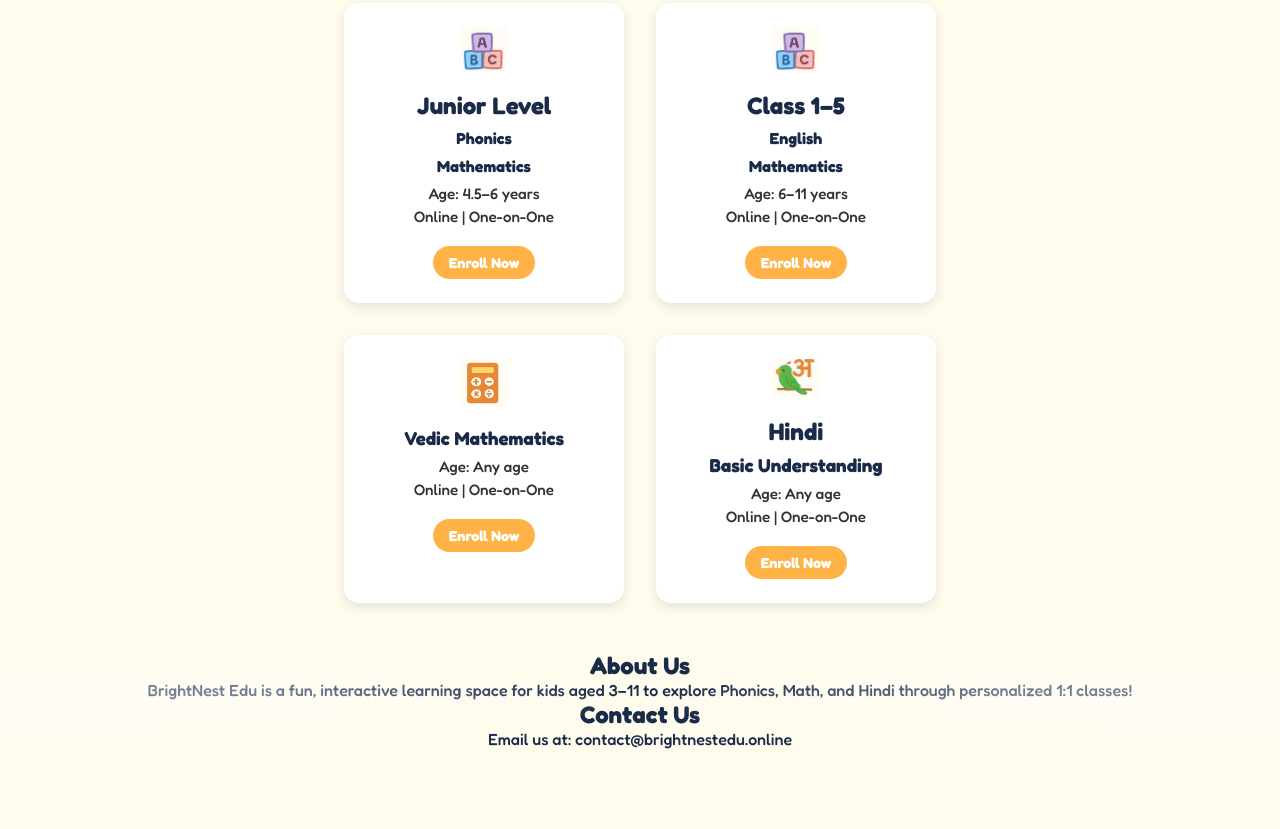
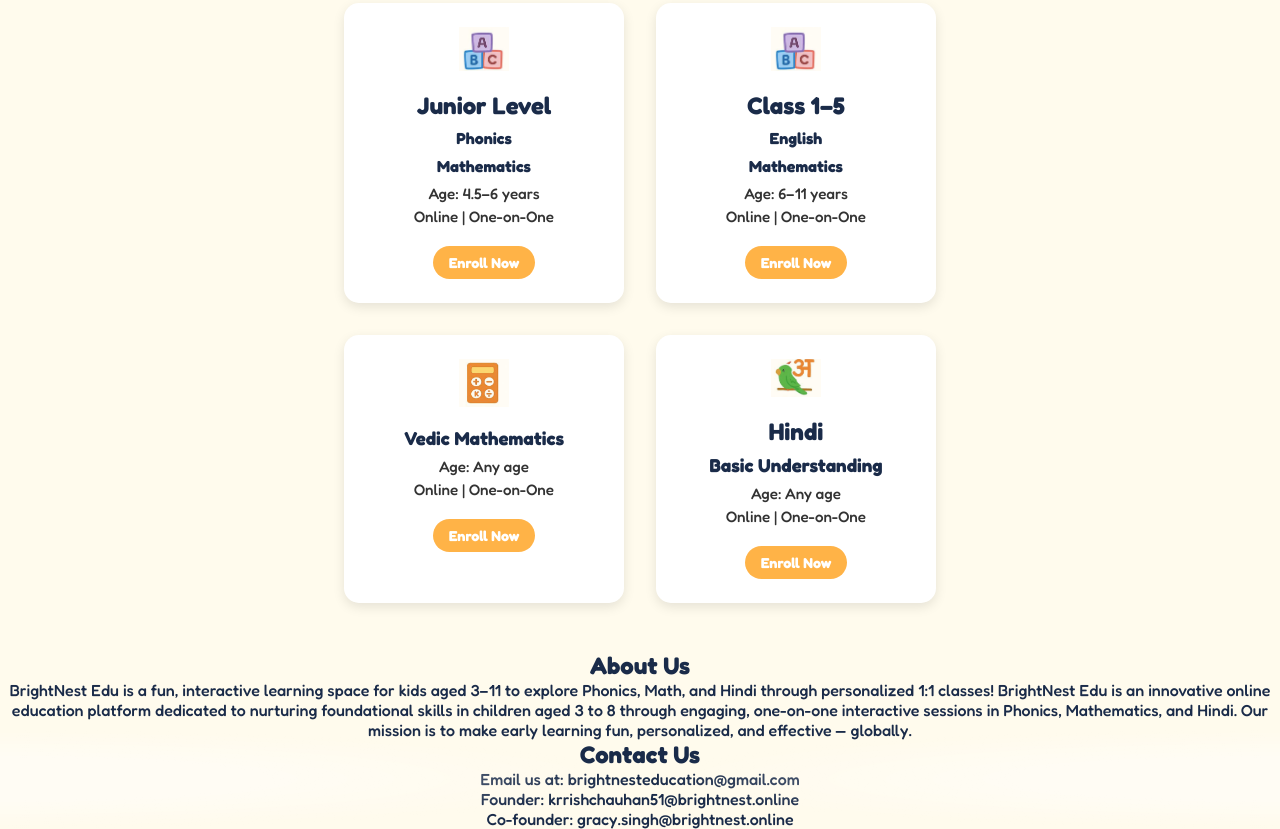
Before and after one commit to Krrishchauhan/BrightNest-Website, a plain HTML site: page index.html in a window 1280 px wide. Shown: the part 1137-1966 px from the top of the page. Before the commit the page ends 1886 px from the top, so only its background shows below. Drawn offline with Linux system fonts and the light colour scheme.

Commit message:
index.html

```diff
--- a/index.html
+++ b/index.html
@@ -411,12 +411,16 @@
     <h2>About Us</h2>
     <p>
       BrightNest Edu is a fun, interactive learning space for kids aged 3–11 to explore Phonics, Math, and Hindi through personalized 1:1 classes!
+      BrightNest Edu is an innovative online education platform dedicated to nurturing foundational skills in children aged 3 to 8 through engaging, one-on-one interactive sessions in Phonics, Mathematics, and Hindi. Our mission is to make early learning fun, personalized, and effective — globally.
+
     </p>
   </section>
 
   <section id="contact">
     <h2>Contact Us</h2>
-    <p>Email us at: contact@brightnestedu.online</p>
+    <p>Email us at: brightnesteducation@gmail.com</p>
+    <p>Founder: krrishchauhan51@brightnest.online</p>
+    <p>Co-founder: gracy.singh@brightnest.online</p>
   </section>
 
   <a href="https://wa.me/918958272149?text=Hi!%20I%20want%20to%20book%20a%20demo%20class%20for%20my%20child." class="book-demo-btn" target="_blank">
```
